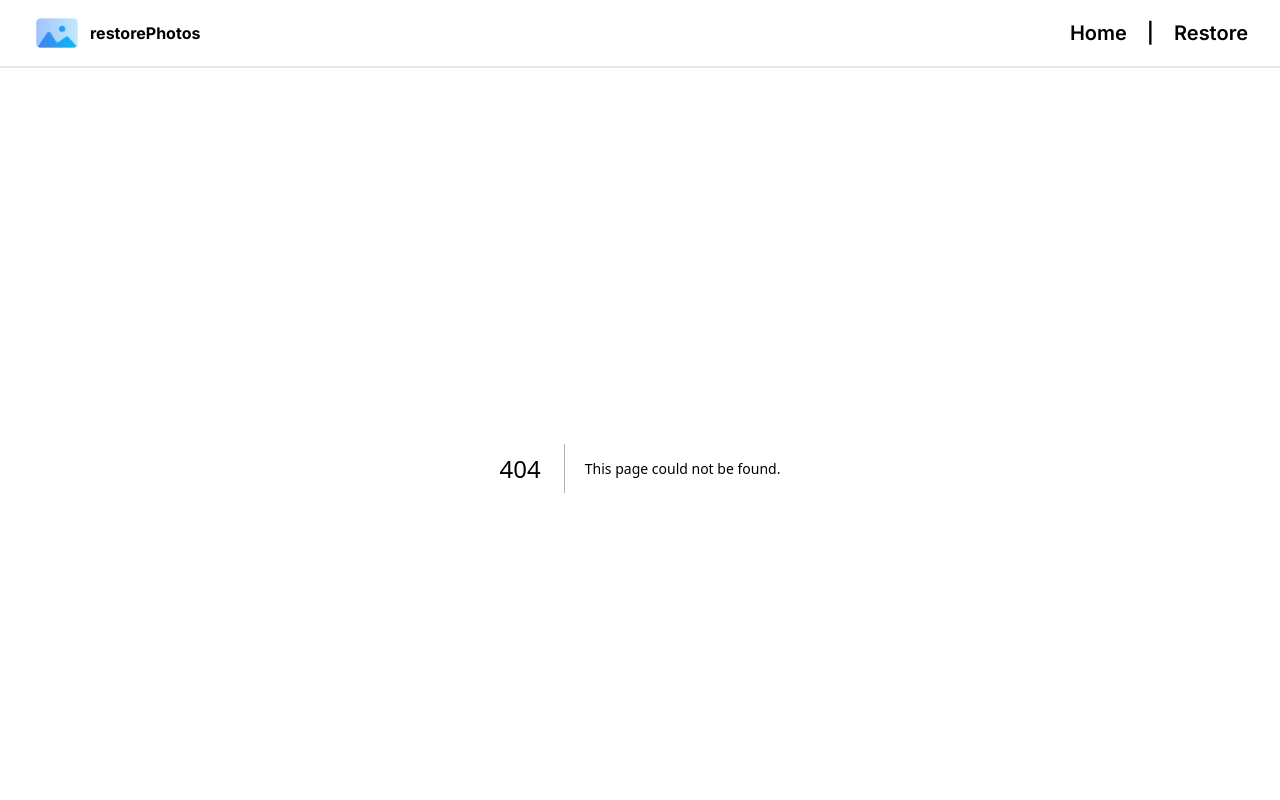
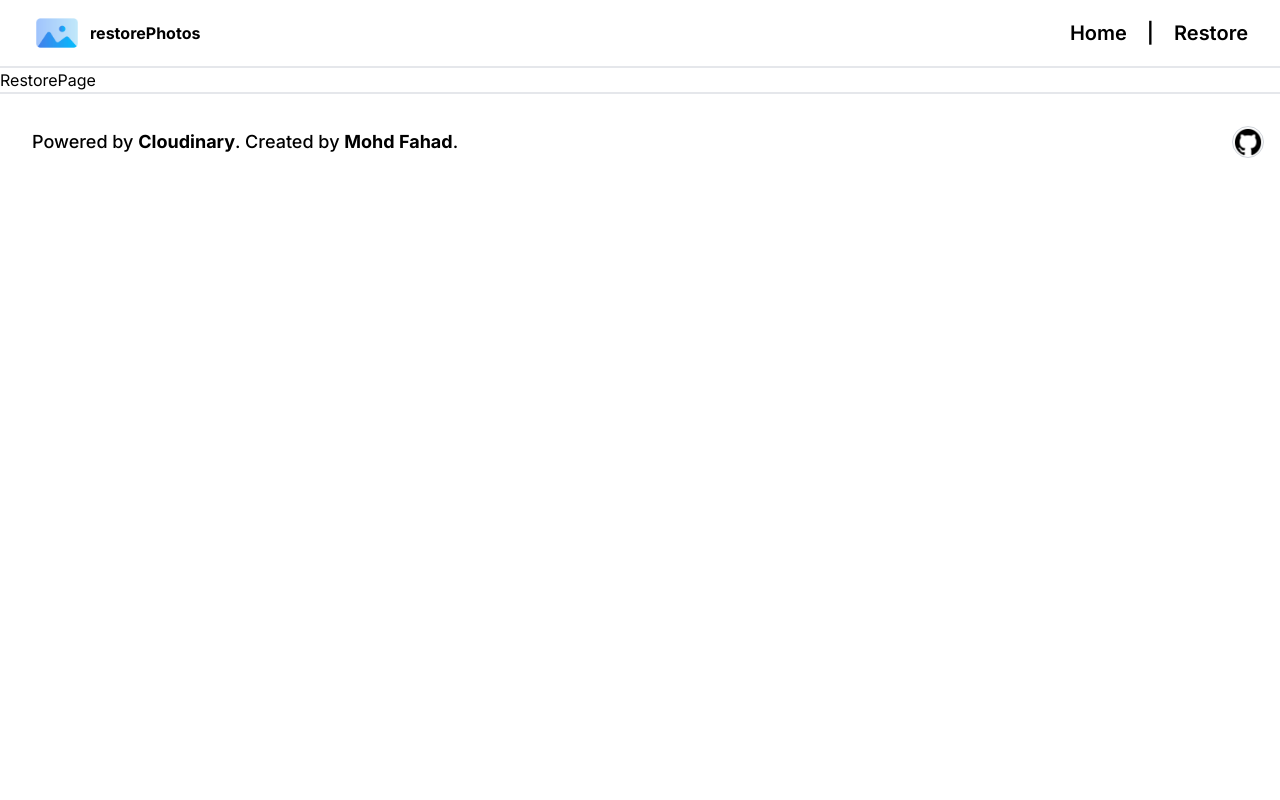
Before and after one commit to MohdFahad1/restore-photos, a Next.js app: page /restore in a window 1280 px wide. Before the commit this address had no page. Shown: the top 800 px of the page. Built offline with nearby package versions, Linux system fonts and the light colour scheme.

Commit message:
fix: corrected routes

```diff
--- a/src/pages/page.jsx
+++ b/src/app/homepage/page.jsx
@@ -1,5 +1,5 @@
 import React from "react";
-import Hero from "../components/Hero";
+import Hero from "@/components/Hero";
 import Testimonials from "@/components/Testimonials";
 import Comparison from "@/components/Comparison";
 
--- a/src/app/page.js
+++ b/src/app/page.js
@@ -1,5 +1,4 @@
-import HomePage from "@/pages/page";
-import Image from "next/image";
+import HomePage from "./homepage/page";
 
 export default function Home() {
   return <HomePage />;
--- /dev/null
+++ b/src/app/restore/page.jsx
@@ -0,0 +1,7 @@
+import React from "react";
+
+const RestorePage = () => {
+  return <div>RestorePage</div>;
+};
+
+export default RestorePage;
```
